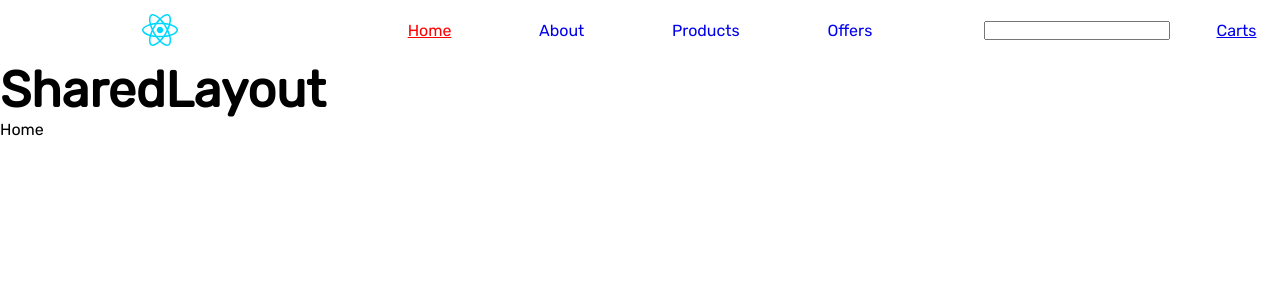
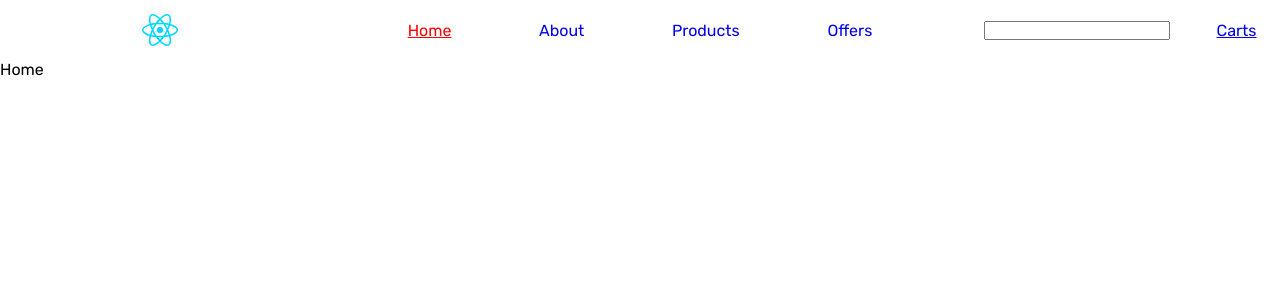
Before and after one commit to Aayush99910/React-Projects-2023, a React (Vite) app in the folder shopping-cart/: page / in a window 1280 px wide. Shown: the top 300 px of the page. Built offline with nearby package versions, Linux system fonts and the light colour scheme.

Commit message:
deleting the Title

```diff
--- a/shopping-cart/src/components/Sharedlayout/Sharedlayout.jsx
+++ b/shopping-cart/src/components/Sharedlayout/Sharedlayout.jsx
@@ -5,7 +5,6 @@ export default function SharedLayout() {
   return (
     <>
       <Navbar />
-      <h1>SharedLayout</h1>
       <Outlet />
     </>
   )
```
